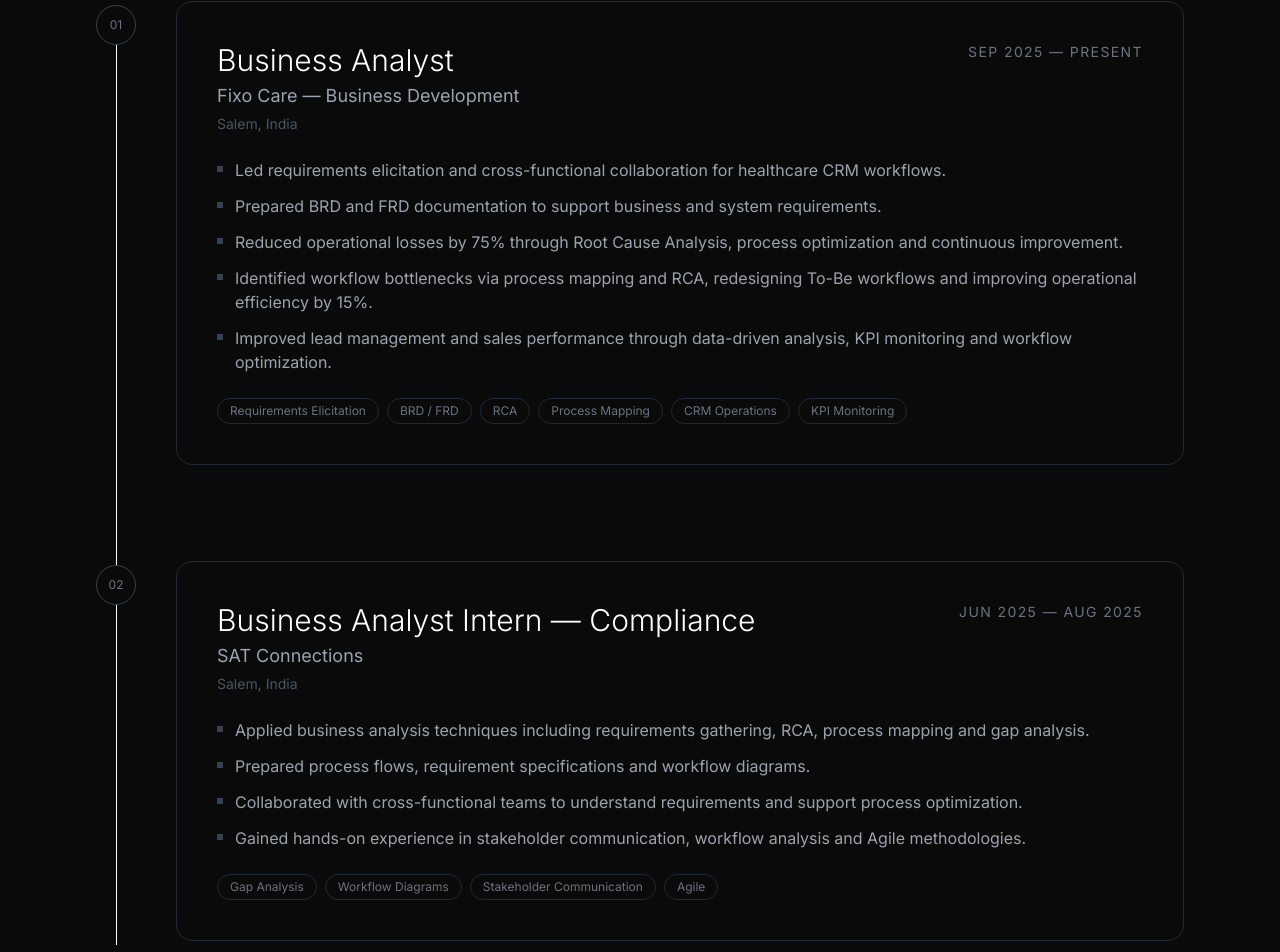
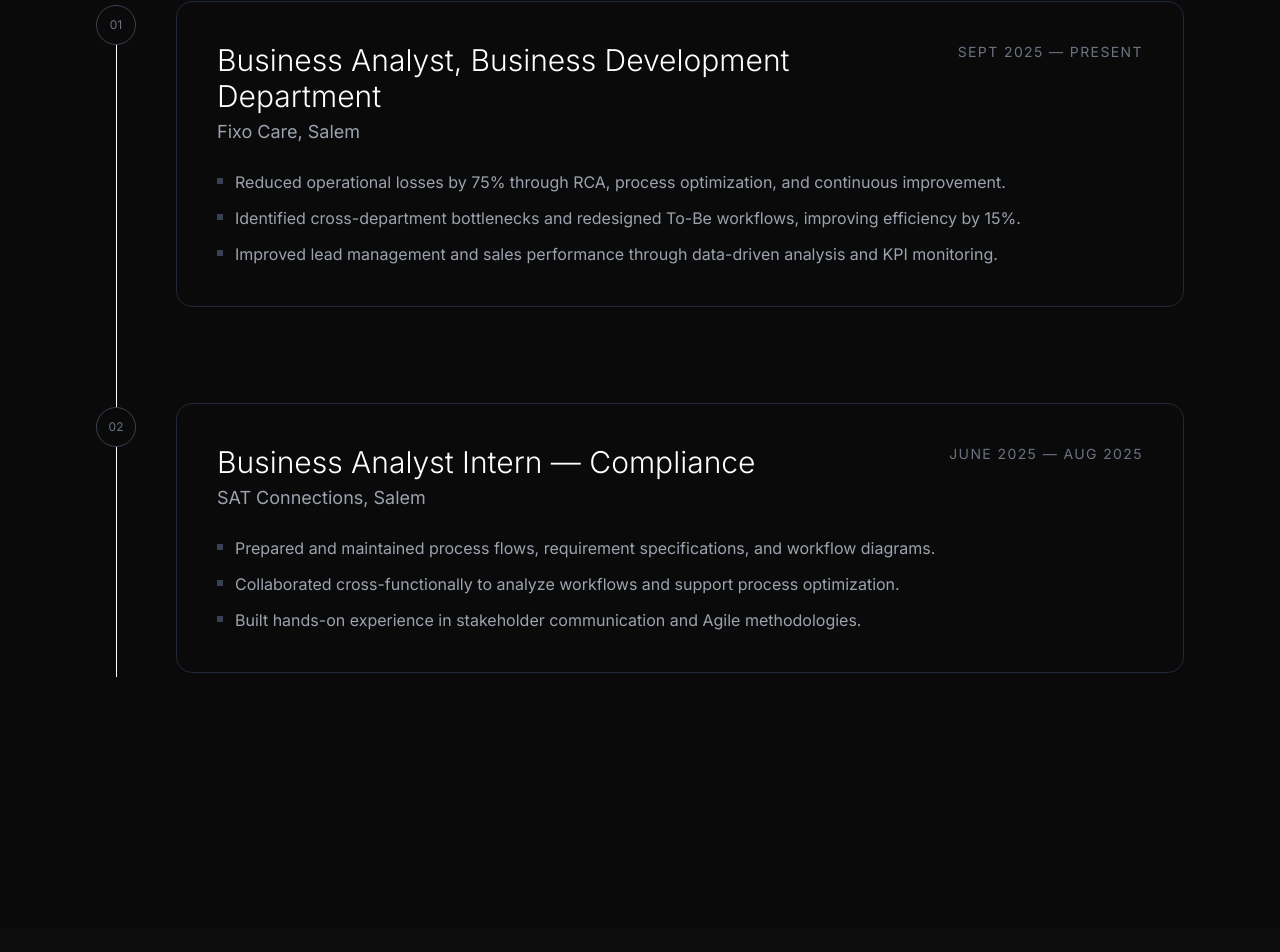
Before and after one commit to arunraj-3117/AntonyDaniel-Portfolio, a React (Vite) app: page / in a window 1280 px wide. Shown: the part 4659-5611 px from the top of the page. Built offline with nearby package versions, Linux system fonts and the light colour scheme; the HTML template or start-up script is replaced by a standard one.

Commit message:
Refactor experience entries in Work component

```diff
--- a/src/components/Work.tsx
+++ b/src/components/Work.tsx
@@ -3,31 +3,24 @@
 
 const experiences = [
   {
-    title: 'Business Analyst',
-    company: 'Fixo Care — Business Development',
-    location: 'Salem, India',
-    period: 'Sep 2025 — Present',
+    period: 'Sept 2025 — Present',
+    title: 'Business Analyst, Business Development Department',
+    company: 'Fixo Care, Salem',
     points: [
-      'Led requirements elicitation and cross-functional collaboration for healthcare CRM workflows.',
-      'Prepared BRD and FRD documentation to support business and system requirements.',
-      'Reduced operational losses by 75% through Root Cause Analysis, process optimization and continuous improvement.',
-      'Identified workflow bottlenecks via process mapping and RCA, redesigning To-Be workflows and improving operational efficiency by 15%.',
-      'Improved lead management and sales performance through data-driven analysis, KPI monitoring and workflow optimization.',
+      'Reduced operational losses by 75% through RCA, process optimization, and continuous improvement.',
+      'Identified cross-department bottlenecks and redesigned To-Be workflows, improving efficiency by 15%.',
+      'Improved lead management and sales performance through data-driven analysis and KPI monitoring.',
     ],
-    skills: ['Requirements Elicitation', 'BRD / FRD', 'RCA', 'Process Mapping', 'CRM Operations', 'KPI Monitoring'],
   },
   {
+    period: 'June 2025 — Aug 2025',
     title: 'Business Analyst Intern — Compliance',
-    company: 'SAT Connections',
-    location: 'Salem, India',
-    period: 'Jun 2025 — Aug 2025',
+    company: 'SAT Connections, Salem',
     points: [
-      'Applied business analysis techniques including requirements gathering, RCA, process mapping and gap analysis.',
-      'Prepared process flows, requirement specifications and workflow diagrams.',
-      'Collaborated with cross-functional teams to understand requirements and support process optimization.',
-      'Gained hands-on experience in stakeholder communication, workflow analysis and Agile methodologies.',
+      'Prepared and maintained process flows, requirement specifications, and workflow diagrams.',
+      'Collaborated cross-functionally to analyze workflows and support process optimization.',
+      'Built hands-on experience in stakeholder communication and Agile methodologies.',
     ],
-    skills: ['Gap Analysis', 'Workflow Diagrams', 'Stakeholder Communication', 'Agile'],
   },
 ]
 
@@ -58,12 +51,11 @@
           <div>
             <h3 className="text-xl md:text-2xl lg:text-3xl font-light text-white mb-1">{exp.title}</h3>
             <p className="text-base lg:text-lg text-gray-400">{exp.company}</p>
-            <p className="text-sm text-gray-600 mt-1">{exp.location}</p>
           </div>
           <span className="text-sm text-gray-500 tracking-widest uppercase whitespace-nowrap">{exp.period}</span>
         </div>
 
-        <ul className="space-y-3 mb-6">
+        <ul className="space-y-3">
           {exp.points.map((point, i) => (
             <motion.li
               key={point}
@@ -78,17 +70,6 @@
             </motion.li>
           ))}
         </ul>
-
-        <div className="flex flex-wrap gap-2">
-          {exp.skills.map((skill) => (
-            <span
-              key={skill}
-              className="px-3 py-1 text-xs text-gray-500 border border-gray-800 rounded-full group-hover:border-gray-600 group-hover:text-gray-300 transition-colors"
-            >
-              {skill}
-            </span>
-          ))}
-        </div>
       </div>
     </motion.article>
   )
```
